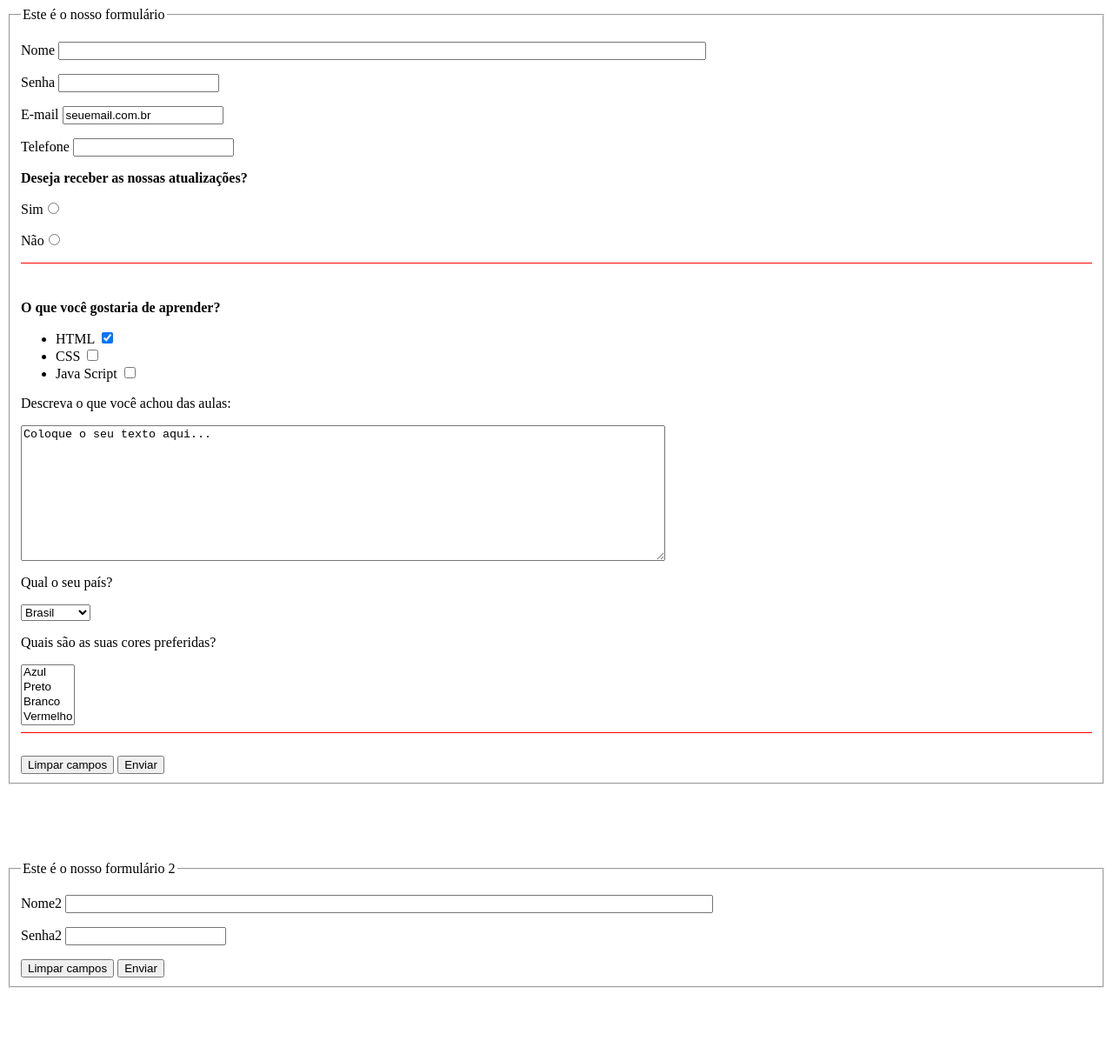
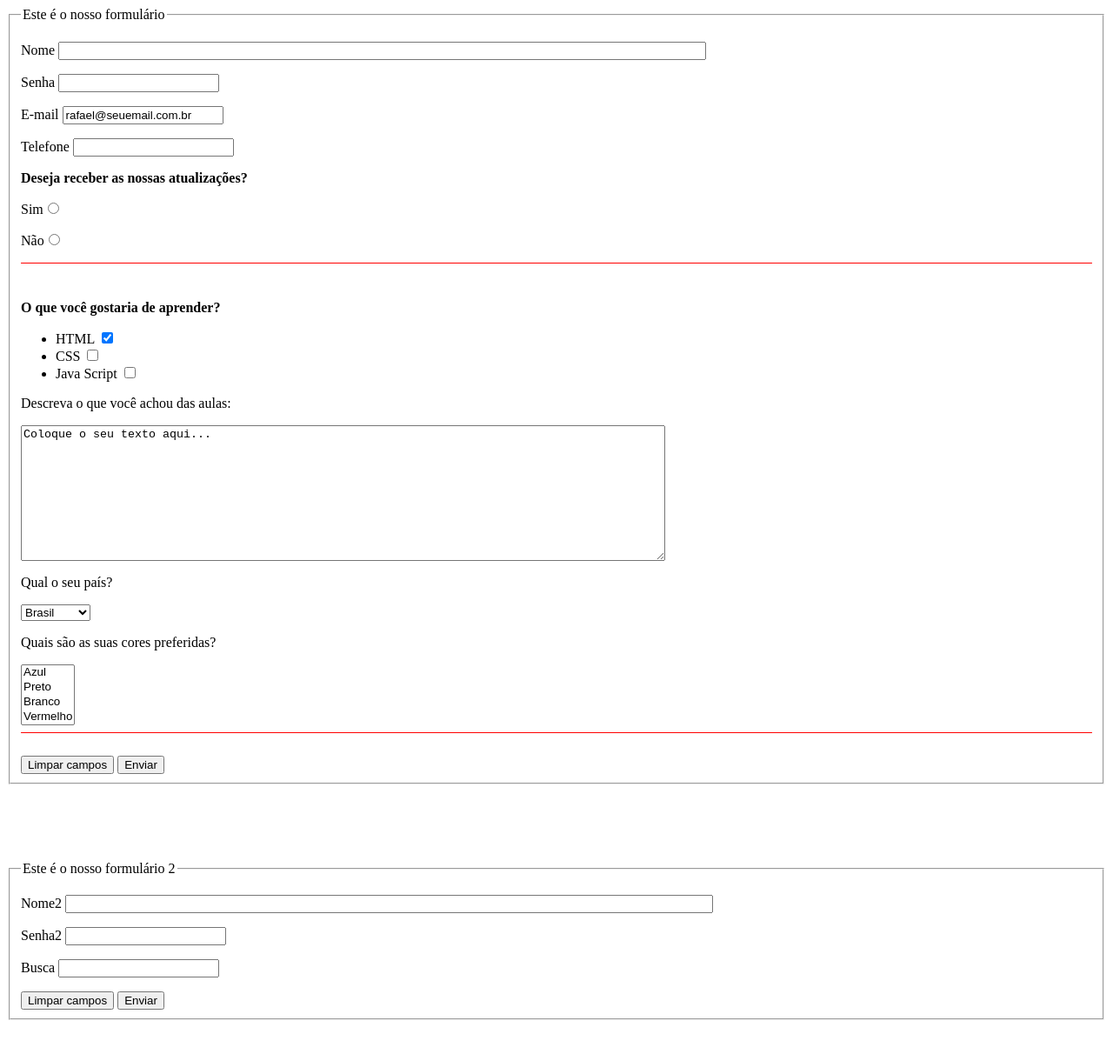
Before and after one commit to rafaacademy/HTML4, a plain HTML site: page formularios.html in a window 1280 px wide. Shown: the whole page at 87% size. Drawn offline with Linux system fonts and the light colour scheme.

Commit message:
formularios html

```diff
--- a/formularios.html
+++ b/formularios.html
@@ -16,14 +16,14 @@
 					<input type="password" name="senha" id="senha"></p>
 
 				<p><label for="email">E-mail</label>
-					<input type="text" name="email" id="email" value="seuemail.com.br"></p>
+					<input type="text" name="email" id="email" value="rafael@seuemail.com.br"></p>
 
 				<p><label for="telefone">Telefone</label>
-					<input type="text" name="telefone" id="telefone" maxlenght="9"></p>
+					<input type="text" name="telefone" id="telefone" maxlength="9"></p>
 
 				<p><strong>Deseja receber as nossas atualizações?</strong></p>
-				<p><label for="sim">Sim</label><input type="radio" name="atualizacoes" id="sim"></p>
-				<p><label for="nao">Não</label><input type="radio" name="atualizacoes" id="nao"></p>
+				<p><label for="sim">Sim</label><input type="radio" name="atualizacoes" id="sim" value="sim"></p>
+				<p><label for="nao">Não</label><input type="radio" name="atualizacoes" id="nao" value="nao"></p>
 
 				<hr color="red" size="1"><br>
 
@@ -71,7 +71,7 @@
 		</form>
 
 		<br><br><br><br>
-		<form method="get" action="" name="form2" id="form2">
+		<form method="get" action="http://www.google.com.br" name="form2" id="form2">
 
 			<fieldset>
 				<legend>Este é o nosso formulário 2</legend>
@@ -82,6 +82,9 @@
 				<p><label for="senha2">Senha2</label>
 					<input type="password" name="senha2" id="senha2"></p>
 
+				<p><label for="google">Busca</label>
+					<input type="text" name="q" id="google"></p>
+
 				<input type="reset" value="Limpar campos">
 				<input type="submit" value="Enviar">
 
```
